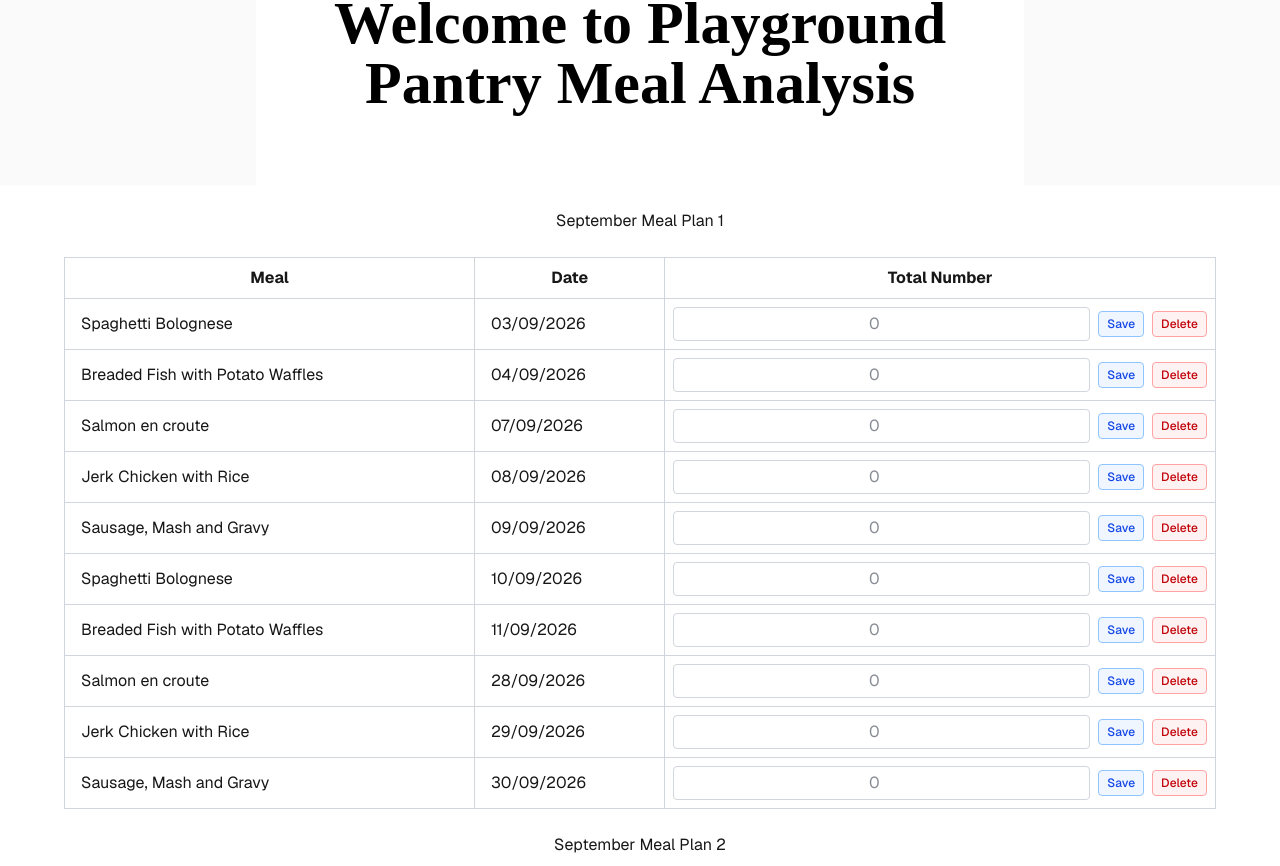
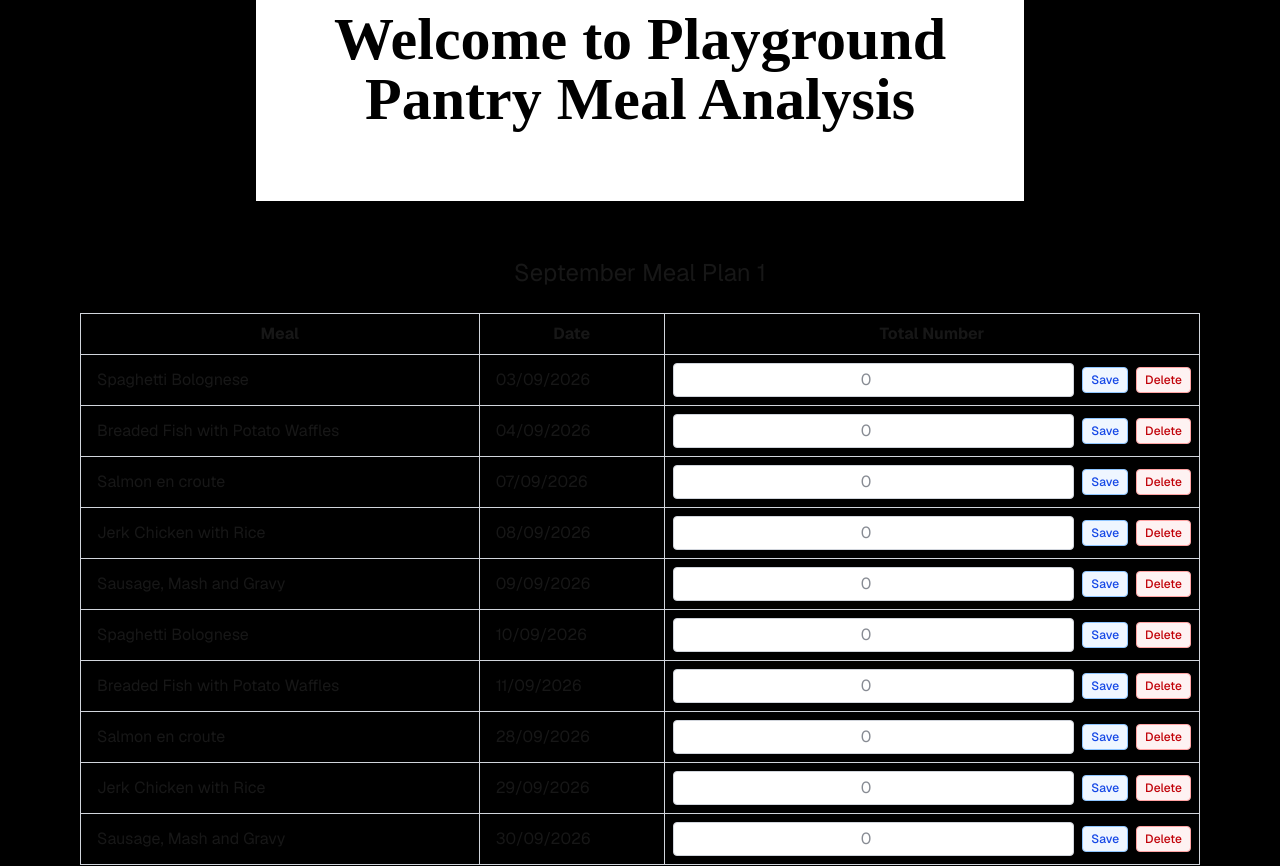
Before and after one commit to jacam666/meal-analysis, a Next.js app: page / in a window 1280 px wide. Shown: the part 511-1377 px from the top of the page. Built offline with nearby package versions, Linux system fonts and the light colour scheme.

Commit message:
adding slight padding to tables

```diff
--- a/app/page.tsx
+++ b/app/page.tsx
@@ -208,7 +208,7 @@ export default function Home() {
   };
 
   return (
-    <div className="flex flex-col items-center justify-center bg-zinc-50 font-sans dark:bg-black">
+    <div className="flex flex-col items-center justify-center bg-black px-3 py-4 font-sans dark:bg-black sm:px-4 lg:px-6">
       <main className="flex w-full max-w-3xl flex-col items-center justify-between py-18 px-16 bg-white dark:bg-black sm:items-start">
         <Image
           src="/images/3d-logo-image-removebg-preview.png"
@@ -225,9 +225,9 @@ export default function Home() {
       </main>
 
       {mealPlans.map((plan) => (
-        <div key={plan.title} className="flex w-full flex-col items-center justify-center px-16  bg-white dark:bg-black">
-          <h1 className="text-center py-6">{plan.title}</h1>
-          <table className="w-full max-w-6xl border-collapse border border-gray-300 dark:border-gray-700">
+        <div key={plan.title} className="mt-4 flex w-full max-w-6xl flex-col items-center justify-center rounded-lg bg-black px-2 py-4 dark:bg-black sm:px-4">
+          <h1 className="text-center text-2xl py-6">{plan.title}</h1>
+          <table className="w-full border-collapse border border-gray-300 dark:border-gray-700">
             <thead>
               <tr>
                 <th className="border border-gray-300 dark:border-gray-700 px-4 py-2">Meal</th>
```
